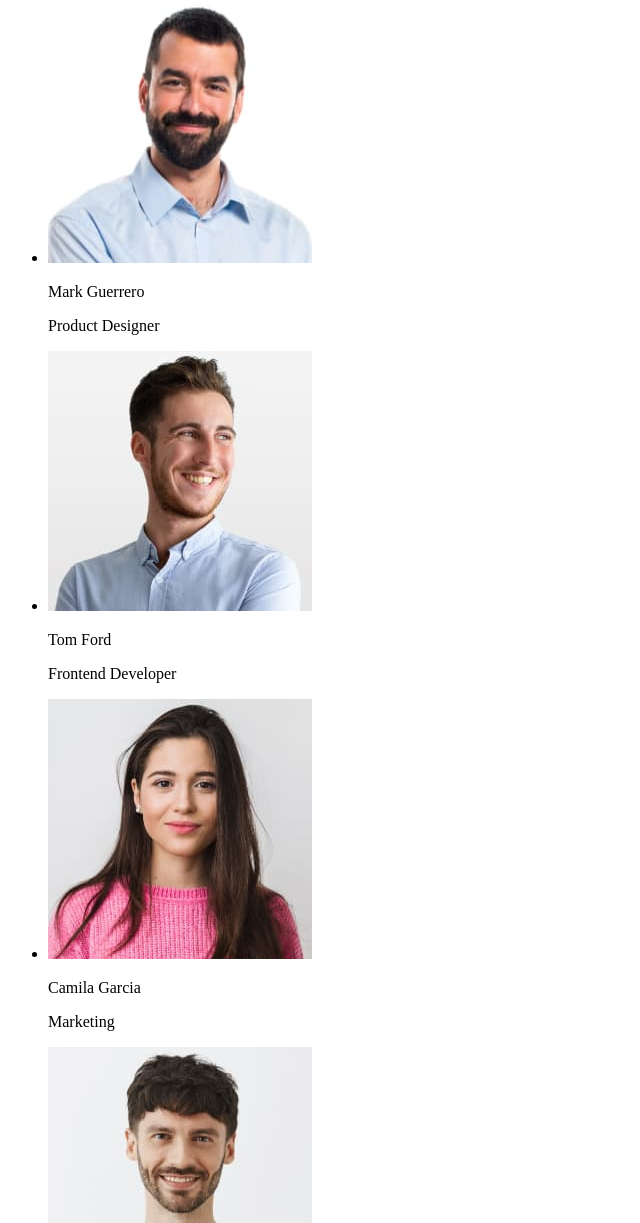
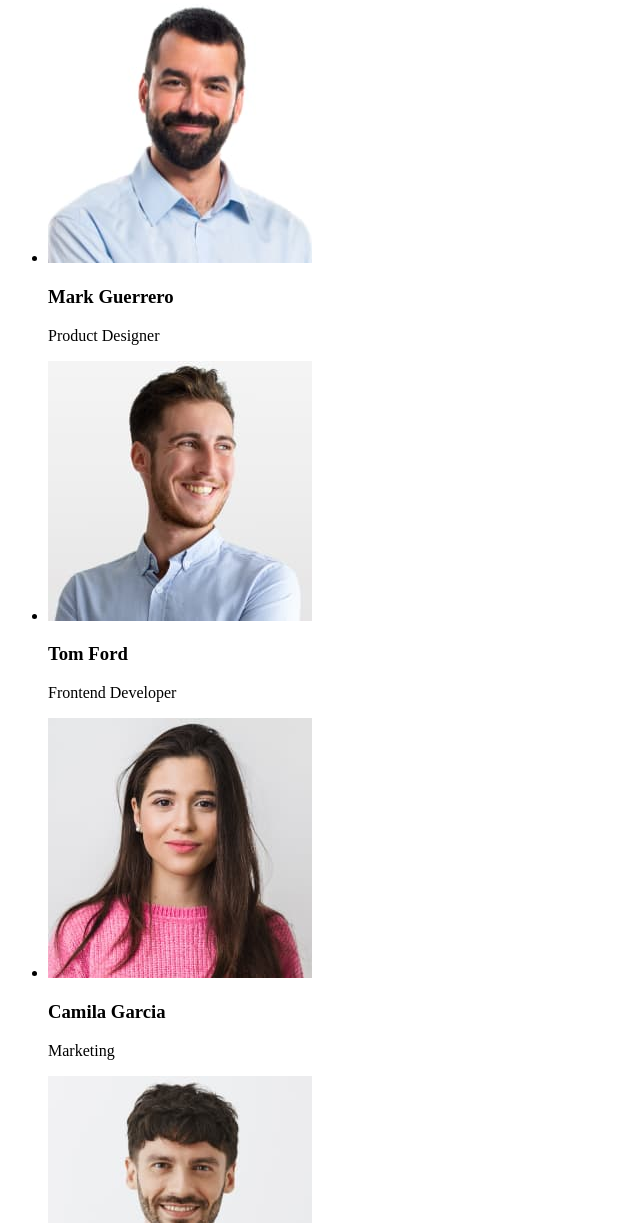
Before and after one commit to AndyMalcolm/goit-markup-hw-01, a plain HTML site: page index.html in a window 1280 px wide. Shown: the part 1588-2811 px from the top of the page, without its empty margins (0-640 px from the left). Drawn offline with Linux system fonts and the light colour scheme.

Commit message:
Update index.html

```diff
--- a/index.html
+++ b/index.html
@@ -96,17 +96,17 @@
         <ul>
           <li>
             <img src="./images/1dude.jpg" width="264" height="260" alt="Boy" />
-            <p>Mark Guerrero</p>
+            <h3>Mark Guerrero</h3>
             <p>Product Designer</p>
           </li>
           <li>
             <img src="./images/2dude.jpg" width="264" height="260" alt="Boy" />
-            <p>Tom Ford</p>
+            <h3>Tom Ford</h3>
             <p>Frontend Developer</p>
           </li>
           <li>
             <img src="./images/3girl.jpg" width="264" height="260" alt="Girl" />
-            <p>Camila Garcia</p>
+            <h3>Camila Garcia</h3>
             <p>Marketing</p>
           </li>
           <li>
```
